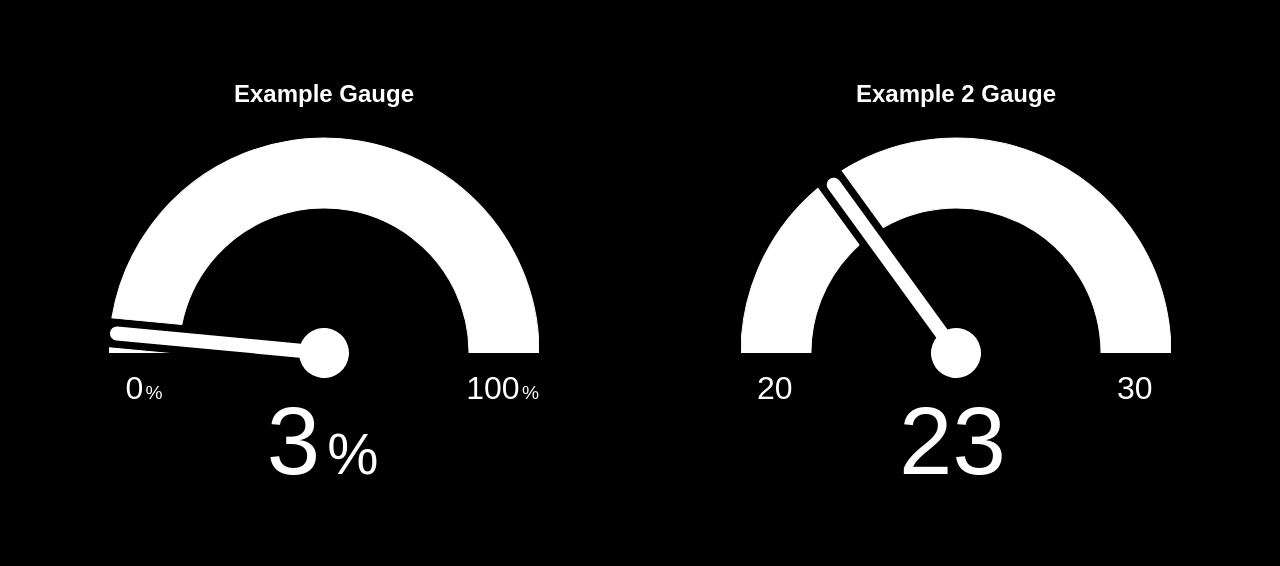
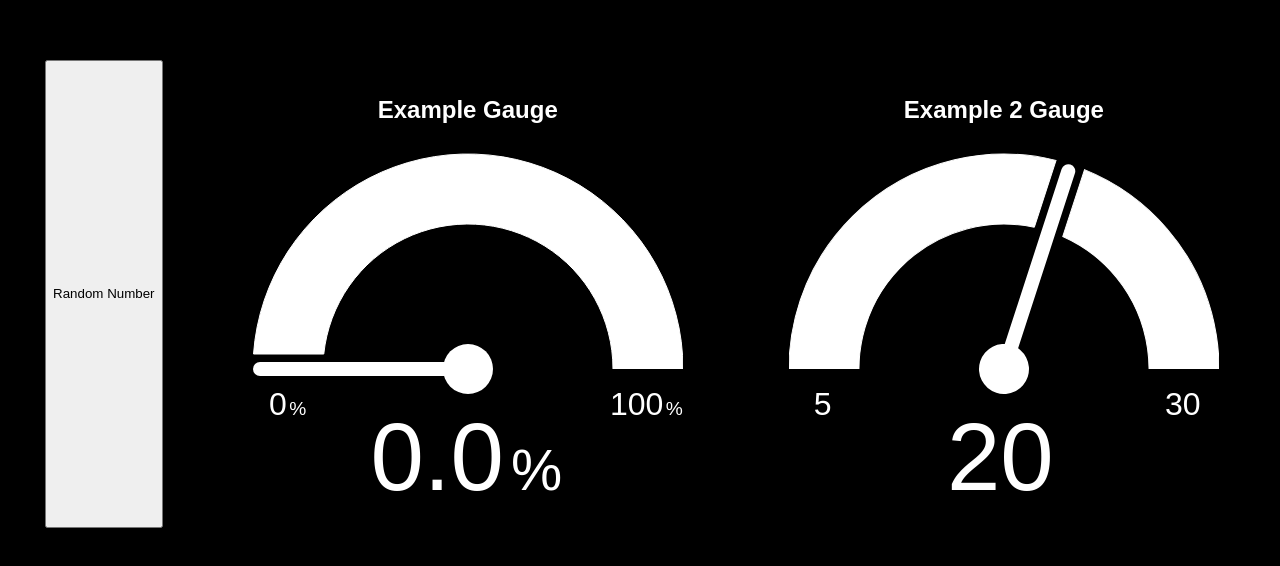
Before and after one commit to chrisheanan/vue-gauge, a Vue app: page / in a window 1280 px wide. Shown: the top 566 px of the page. Built offline with nearby package versions, Linux system fonts and the light colour scheme.

Commit message:
Animate Numbers

```diff
--- a/src/App.vue
+++ b/src/App.vue
@@ -1,16 +1,21 @@
 <template>
   <div id="app">
+    <button
+      type="button"
+      @click="() => {exampleValue = (Math.random() * Math.floor(100));}"
+    >Random Number</button>
     <Gauge
       title="Example Gauge"
       fontSize="1em"
       :min="0"
       :max="100"
-      :value="3"
+      :dp="1"
+      :value="exampleValue"
       unit="%"
       style="width: 430px"
     />
 
-    <Gauge title="Example 2 Gauge" :min="20" :max="30" :value="23" style="width: 430px" />
+    <Gauge title="Example 2 Gauge" :min="5" :max="30" :value="20" style="width: 430px" />
   </div>
 </template>
 
@@ -21,6 +26,11 @@ export default {
   name: "App",
   components: {
     Gauge,
+  },
+  data() {
+    return {
+      exampleValue: 0,
+    };
   },
 };
 </script>
--- /dev/null
+++ b/src/components/Count.vue
@@ -0,0 +1,109 @@
+<template>
+  <div>
+    <span v-text="displayCount"></span>
+  </div>
+</template>
+
+<script>
+export default {
+  props: {
+    to: {
+      type: Number,
+      required: true,
+    },
+    dp: {
+      type: Number,
+      required: false,
+      default: 0,
+    },
+  },
+  data() {
+    return {
+      previousCount: 0,
+      count: 0,
+      dirUp: true,
+      interval: null,
+      intervalTiming: 40,
+    };
+  },
+  computed: {
+    displayCount() {
+      let count = this.count;
+
+      if ((this.dirUp && this.count > this.to) || (!this.dirUp && this.count < this.to)) {
+        count = this.to;
+      }
+
+      if (this.dp !== 0) {
+        return count.toFixed(this.dp);
+      }
+      return count;
+    },
+    increment() {
+      let inc = Math.ceil(this.to / 20);
+
+      if (this.dp !== 0) {
+        inc = parseFloat((Math.abs(this.to - this.previousCount) / 20).toFixed(this.dp));
+      }
+
+      if (inc <= 0) {
+        if (this.dp !== 0) {
+          return 10 ** (-1 * this.dp);
+        }
+
+        return 1;
+      }
+
+      return inc;
+    },
+  },
+  mounted() {
+    if (this.to < 0) {
+      this.dirUp = false;
+    }
+
+    this.interval = setInterval(this.tick, this.intervalTiming);
+  },
+  watch: {
+    to(newValue, oldValue) {
+      this.previousCount = oldValue;
+      this.dirUp = newValue >= oldValue;
+
+      if (this.interval != null) {
+        clearInterval(this.interval);
+      }
+
+      this.interval = setInterval(this.tick, this.intervalTiming);
+    },
+  },
+  methods: {
+    tick() {
+      if (
+        (this.dirUp && this.count + this.increment >= this.to) ||
+        (!this.dirUp && this.count + this.increment <= this.to)
+      ) {
+        this.count = this.to;
+
+        return clearInterval(this.interval);
+      }
+
+      if (!this.dirUp) {
+        if (this.dp !== 0) {
+          return (this.count = parseFloat((this.count - this.increment).toFixed(this.dp)));
+        }
+
+        return (this.count -= this.increment);
+      }
+
+      if (this.dp !== 0) {
+        return (this.count = parseFloat((this.count + this.increment).toFixed(this.dp)));
+      }
+
+      return (this.count += this.increment);
+    },
+  },
+};
+</script>
+
+<style scoped>
+</style>
--- a/src/components/Gauge.vue
+++ b/src/components/Gauge.vue
@@ -30,16 +30,16 @@
     </svg>
     <div class="labels">
       <div class="min" :style="{ flexBasis: `${thickness}px`}">
-        <span>{{ min }}</span>
-        <span class="unit">{{ unit }}</span>
+        <span v-text="min"></span>
+        <span class="unit" v-text="unit"></span>
       </div>
       <div class="max" :style="{ flexBasis: `${thickness}px`}">
-        <span>{{ max }}</span>
-        <span class="unit">{{ unit }}</span>
+        <span v-text="max"></span>
+        <span class="unit" v-text="unit"></span>
       </div>
       <div class="value">
-        <span>{{ displayValue }}</span>
-        <span class="unit">{{ unit }}</span>
+        <Count :to="displayValueWithDp" :dp="dp"></Count>
+        <span class="unit" v-text="unit"></span>
       </div>
     </div>
   </section>
@@ -47,11 +47,13 @@
 
 <script>
 import Arc from "./Gauge/Arc.vue";
+import Count from "./Count.vue";
 
 export default {
   name: "Gauge",
   components: {
     Arc,
+    Count,
   },
   props: {
     title: {
@@ -69,6 +71,11 @@ export default {
     value: {
       type: Number,
       required: true,
+    },
+    dp: {
+      type: Number,
+      required: false,
+      default: 0,
     },
     unit: {
       type: String,
@@ -91,6 +98,12 @@ export default {
     diameter() {
       return this.radius * 2;
     },
+    displayValueWithDp() {
+      if (this.dp === 0) {
+        return this.displayValue;
+      }
+      return parseFloat(this.displayValue.toFixed(this.dp));
+    },
     displayValue() {
       if (this.value > this.max) {
         return this.max;
@@ -103,7 +116,7 @@ export default {
       return this.value;
     },
     rotationAngle() {
-      return ((this.displayValue - this.min) / (this.max - this.min)) * 180;
+      return ((this.displayValueWithDp - this.min) / (this.max - this.min)) * 180;
     },
     needleRotationStyle() {
       return {
@@ -120,6 +133,7 @@ export default {
 <style scoped>
 section {
   position: relative;
+  padding: 1em;
 }
 
 svg {
@@ -154,6 +168,9 @@ svg {
   flex: 1 1 auto;
   font-size: 6em;
   margin-top: 1rem;
+  display: flex;
+  justify-content: center;
+  align-items: baseline;
 }
 
 .value .unit,
```
